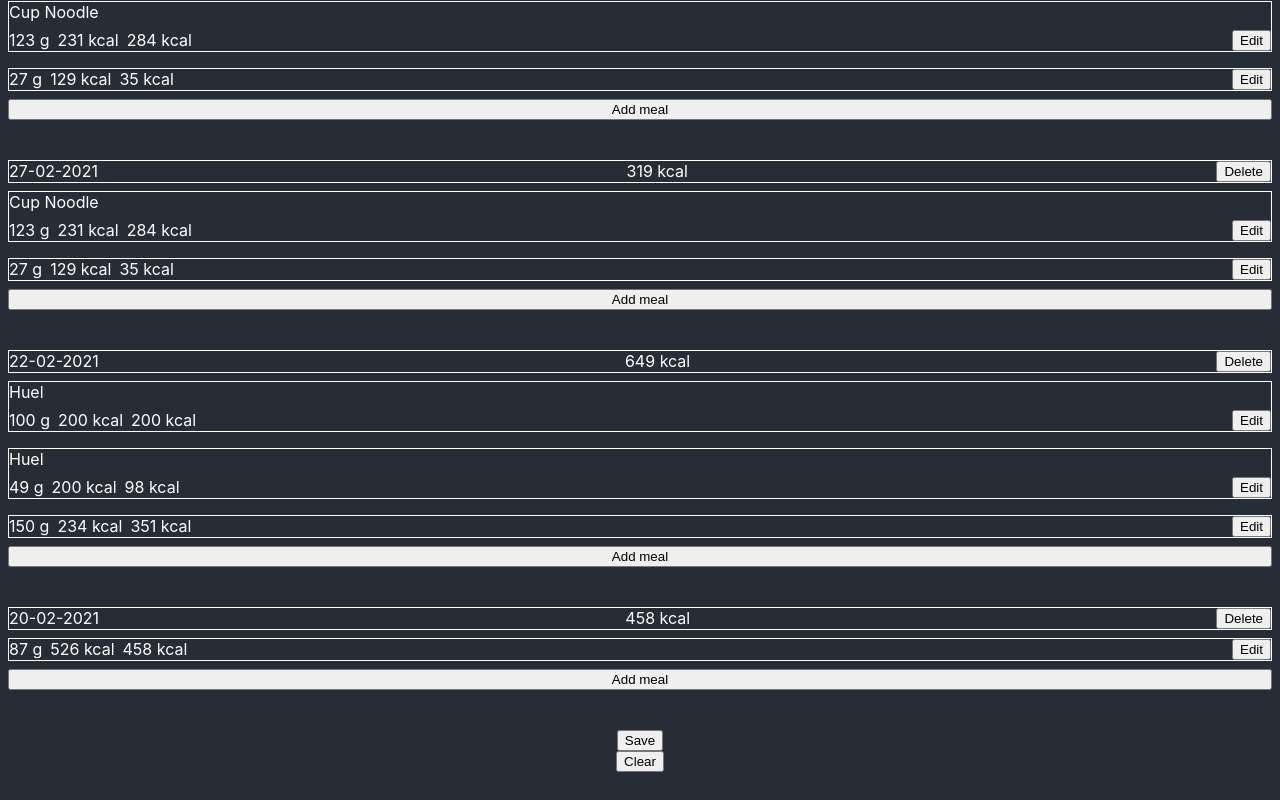
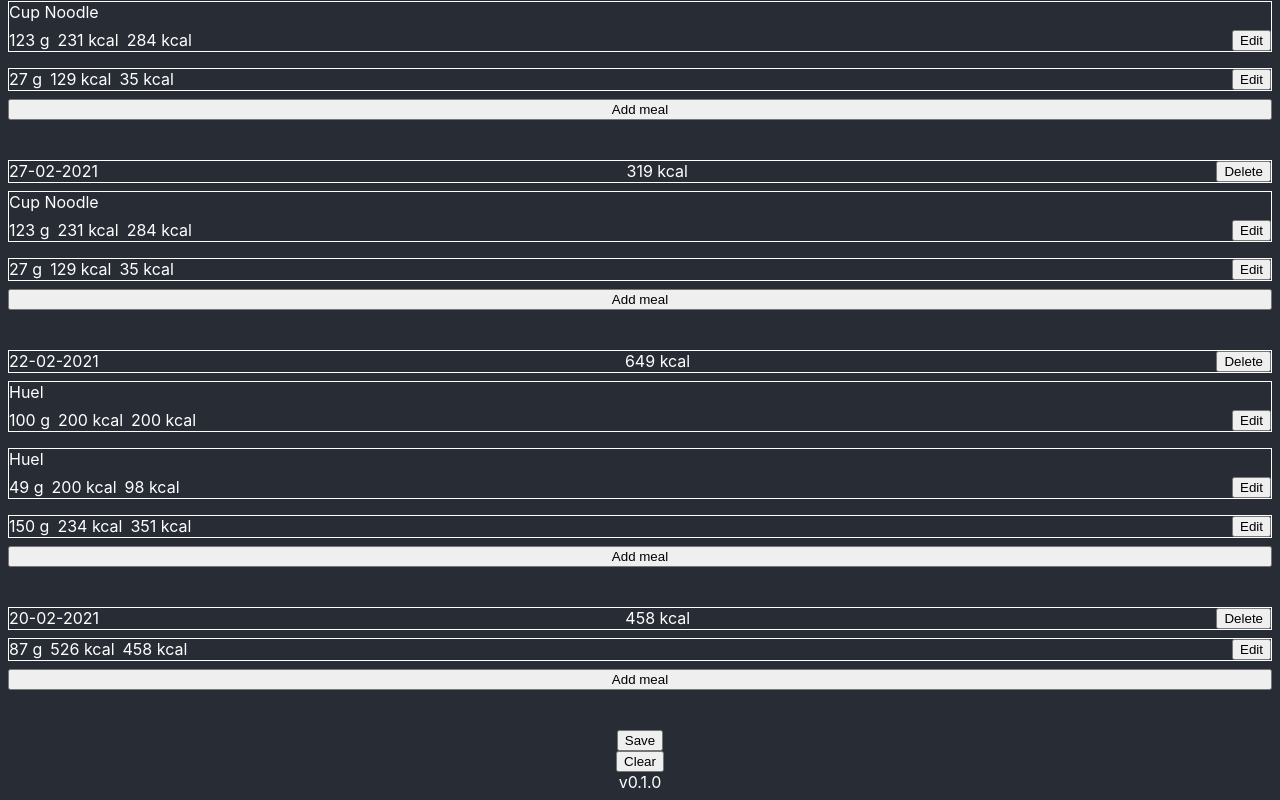
Before and after one commit to robertkirsz/calories, a React (Create React App) app: page / in a window 1280 px wide. Shown: the part 479-1279 px from the top of the page. Built offline with nearby package versions, Linux system fonts and the light colour scheme.

Commit message:
Show app version

```diff
--- a/src/components/App.tsx
+++ b/src/components/App.tsx
@@ -7,6 +7,7 @@ import type { DayInterface } from 'types'
 import { descendingBy } from 'utils'
 
 import Day from 'components/Day'
+import Version from 'components/Version'
 
 type Props = {
   initialState: DayInterface[]
@@ -55,6 +56,7 @@ export default function App({ initialState }: Props) {
 
       <button onClick={saveData}>Save</button>
       <button onClick={clearData}>Clear</button>
+      <Version />
     </>
   )
 }
--- /dev/null
+++ b/src/components/Version.tsx
@@ -0,0 +1,4 @@
+/* eslint-disable import/no-anonymous-default-export */
+import { version } from '../../package.json'
+
+export default () => <span>v{version}</span>
```
